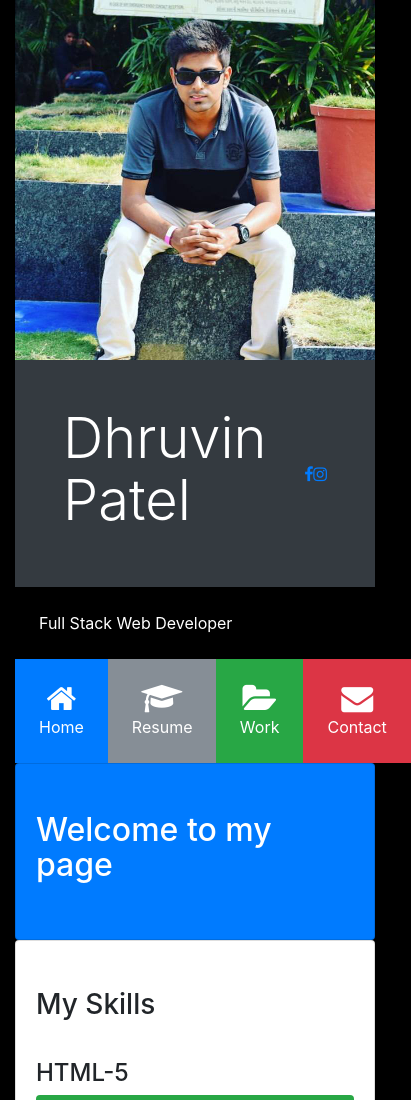
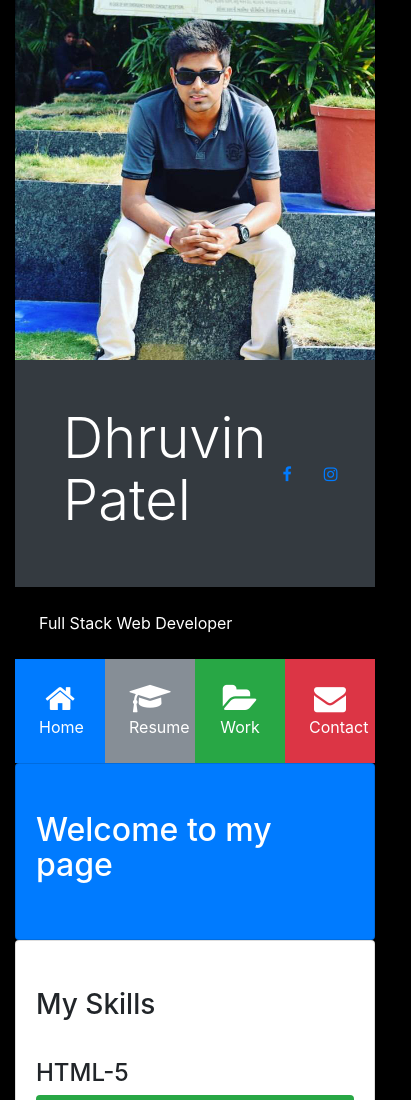
Before and after one commit to DhruvinPortfolio/DhruvinPortfolio.github.io, a plain HTML site: page index.html in a window 390 px wide. Shown: the top 1100 px of the page, 411 px wide, since content can reach past the window. Drawn offline with nearby package versions, Linux system fonts and the light colour scheme; some packages are replaced by stand-ins of ours; files that its build step writes are made by us from their sources; a script that the page names is missing.

Commit message:
File Change

```diff
--- a/index.html
+++ b/index.html
@@ -27,8 +27,8 @@
             <div class="p-5 bg-dark text-white">
               <div class="name d-flex flex-row justify-content-between align-items-center">
                 <h1 class="display-4">Dhruvin Patel</h1>
-                <div><a href="https://www.facebook.com/dhruvin.patel.758" target="_blank"><i class="fa fa-facebook"></i><a></div>
-                <div><a href="https://www.instagram.com/dhruvin.patel07/" target="_blank"><i class="fa fa-instagram"></i><a></div>
+                <div class="p-3" ><a href="https://www.facebook.com/dhruvin.patel.758" target="_blank"><i class="fa fa-facebook"></i><a></div>
+                <div class="p-3"><a href="https://www.instagram.com/dhruvin.patel07/" target="_blank"><i class="fa fa-instagram"></i><a></div>
               </div>
             </div>
 
@@ -36,18 +36,18 @@
                Full Stack Web Developer
             </div>
 
-            <div>
+            <div class="d-block">
               <div class="d-flex flex-row text-white align-items-stretch text-center">
-                <div class="port-item p-4 bg-primary" data-toggle="collapse" data-target="#home">
+                <div class="port-item p-4 bg-primary col-3" data-toggle="collapse" data-target="#home">
                   <i class="fa fa-home d-block"></i> Home
                 </div>
-                <div class="port-item p-4 bg-secondary" data-toggle="collapse" data-target="#resume">
+                <div class="port-item p-4 bg-secondary col-3" data-toggle="collapse" data-target="#resume">
                   <i class="fa fa-graduation-cap d-block"></i> Resume
                 </div>
-                <div class="port-item p-4 bg-success" data-toggle="collapse" data-target="#work">
+                <div class="port-item p-4 bg-success col-3" data-toggle="collapse" data-target="#work">
                   <i class="fa fa-folder-open d-block"></i> Work
                 </div>
-                <div class="port-item p-4 bg-danger" data-toggle="collapse" data-target="#contact">
+                <div class="port-item p-4 bg-danger col-3" data-toggle="collapse" data-target="#contact">
                   <i class="fa fa-envelope d-block"></i> Contact
                 </div>
               </div>
```
